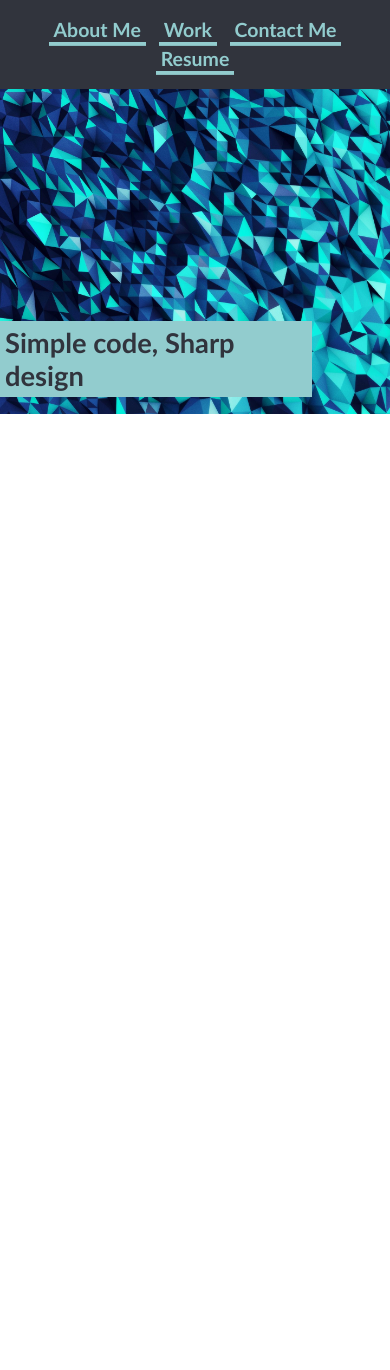
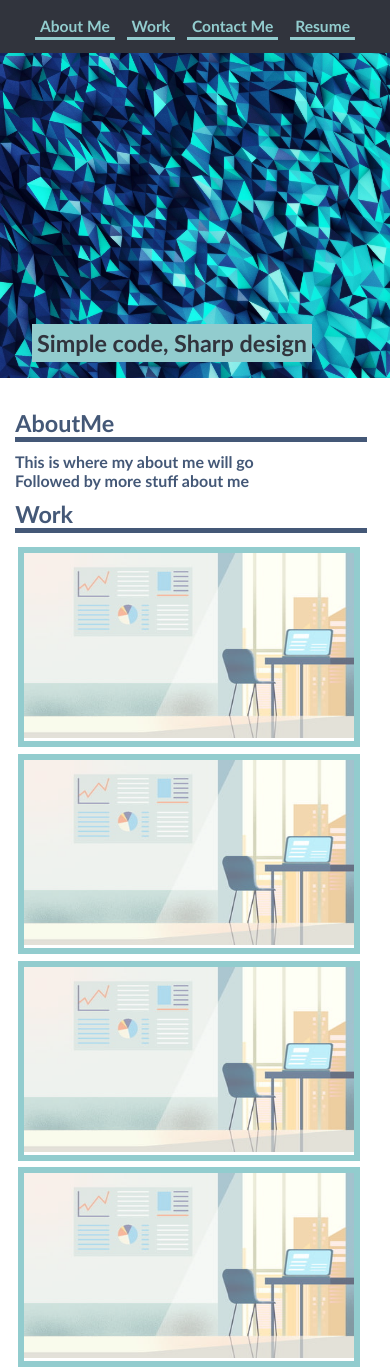
Before and after one commit to tehshaw/advanced_portfolio, a plain HTML site: page index.html in a window 390 px wide. Shown: the top 1370 px of the page. Before the commit the page ends 844 px from the top, so only its background shows below. Drawn offline with Linux system fonts and the light colour scheme.

Commit message:
Add content and reactive elements to main
-Add sections "About Me", "Work" and "Contact Me" and some content
-Add reactive elements to main based on mock-up

```diff
--- a/Assets/CSS/style.css
+++ b/Assets/CSS/style.css
@@ -57,7 +57,19 @@ nav a{
 nav a:hover{
     background-size: 100% 100%;
     color: var(--first);
+}
 
+ul{
+    padding: 0;
+    list-style: none;
+    text-decoration: none;
+}
+
+section{
+    display: flex;
+    flex-direction: row;
+    width: 95%;
+    margin: 1% auto;
 }
 
 .hero {
@@ -79,7 +91,90 @@ nav a:hover{
     color: var(--third);
     background-color: var(--second);
     font-size: 2vw;
+}
 
+.aside{
+    display: flex;
+    flex-direction: column;
+    align-items: flex-end;
+    font-size: 3vw;
+    color: var(--first);
+    border-right: 5px solid var(--first);
+    padding-right: 1%;
+    width: 20%;
+    margin: 1.5%;
+}
+
+.content{
+    display: flex;
+    flex-direction: column;
+    justify-content: space-around;
+    padding: 5px;
+    width: 70%;
+    color: var(--first);
+    margin: 1.5%;
+}
+
+.projects{
+    display: flex;
+    flex-direction: row;
+    flex-wrap: wrap;
+    align-content: flex-start;
+    flex-basis: content;
+}
+
+.projects li{
+    width: 48%;
+    margin: 1%;
+    padding: 0;
+    position: relative;
+    border: 0.4em solid var(--second);
+}
+
+.projects img{
+    width: 100%;
+    height: 100%;
+    opacity: 0.6;
+    transition: opacity 0.25s ease-out;
+}
+
+.projects img:hover{
+    opacity: 1;
+}
+
+.projects p{
+    position: absolute;
+    left: 0;
+    bottom: 5%;
+    background: var(--second);
+    text-decoration: none;
+    color: black;
+    padding: 10PX;
+    font-size: 1.5vw;
+}
+
+
+.contact{
+    display: flex;
+    justify-content: space-around;
+}
+
+.contact a{
+    color: black;
+    background-image: linear-gradient(to top, var(--first), var(--first));
+}
+
+.contact a:hover{
+    color: black;
+}
+
+#main-project{
+    width: 100%;
+    max-height: 45%;
+}
+
+#main-project img{
+    height: 100%;
 }
 
 
@@ -103,6 +198,24 @@ nav a:hover{
         font-size: 2.5vw;
         line-height: 150%;
     }
+
+    section{
+        flex-direction: column;
+    }
+
+    .content, .projects{
+        width: 100%;
+    }
+
+    .aside{
+        flex-direction: row;
+        border: 0;
+        border-bottom: 5px solid var(--first);
+        width: 100%;
+        font-size: 6vw;
+    }
+
+
     .hero{
         height: 275px;
     }
@@ -125,16 +238,43 @@ nav a:hover{
 
     nav{
         flex-basis: 100%;
-        font-size: 5vw;
+        font-size: 4vw;
         padding: 15px;
     }
+
+    section, .projects, .contact{
+        flex-direction: column;
+        align-items: flex-start;
+        margin: 0;
+        padding: 0;
+    }
+
+    main{
+        margin: 10px;
+    }
+
+    .aside{
+        flex-direction: row;
+        border: 0;
+        border-bottom: 5px solid var(--first);
+        width: 100%;
+        font-size: 6vw;
+    }
+
+    .content{
+        margin: 0;
+    }
+    .content, .projects, .projects li{
+        width: 100%;
+    }
+
     .hero{
         height: 325px;
     }
 
     .hero p{
         right: 20%;
-        font-size: 7vw;
+        font-size: 6vw;
     }
 
 
--- a/index.html
+++ b/index.html
@@ -27,9 +27,66 @@
 
     <main>
 
-        <section></section>
-        <section></section>
-        <section></section>
+        <section>
+            <div class="aside">
+                <span>About</span>
+                <span>Me</span>
+            </div>
+
+            <div class="content">
+                <ul>
+                    <li>This is where my about me will go</li>
+                    <li>Followed by more stuff about me</li>
+                </ul>
+
+            </div>
+        </section>
+
+        <section>
+            <div class="aside">
+                <span>Work</span>
+            </div>
+
+            <!-- Main Content for "Work" -->
+            <div class="content">
+                <ul class="projects">
+                    <!-- <li id="main-project" >
+                        <a href="#"><img src="./Assets/Images/on-site-project-support_tcm11-42714.jpg"></a>
+                        <p>My First Project</p>
+
+                    </li> -->
+
+                    <li><img src="./Assets/Images/table and chair.jpg"></li>
+                    <li><img src="./Assets/Images/table and chair.jpg"></li>
+                    <li><img src="./Assets/Images/table and chair.jpg"></li>
+                    <li><img src="./Assets/Images/table and chair.jpg"></li>
+
+                </ul>
+
+            </div>
+        </section>
+
+        <section>
+
+            <!-- this is the aside for the "Contact Me" -->
+            <div class="aside">
+                <span>Contact</span>
+                <span>Me</span>
+            </div>
+
+            <!-- Main content for "Contact Me" -->
+            <div class="content">
+                <nav class="contact">
+                    <a href="#">413.847.0929</a>
+                    <a href="#">mywebsite@internet.com</a>
+                    <a href="#">GitHub</a>
+                    <a href="#">Twitter</a>
+                </nav>
+            </div>
+
+
+        </section>
+
 
     </main>
 
```
Also changed, not shown: Assets/Images/on-site-project-support_tcm11-42714.jpg (added), Assets/Images/table and chair.jpg (added).
